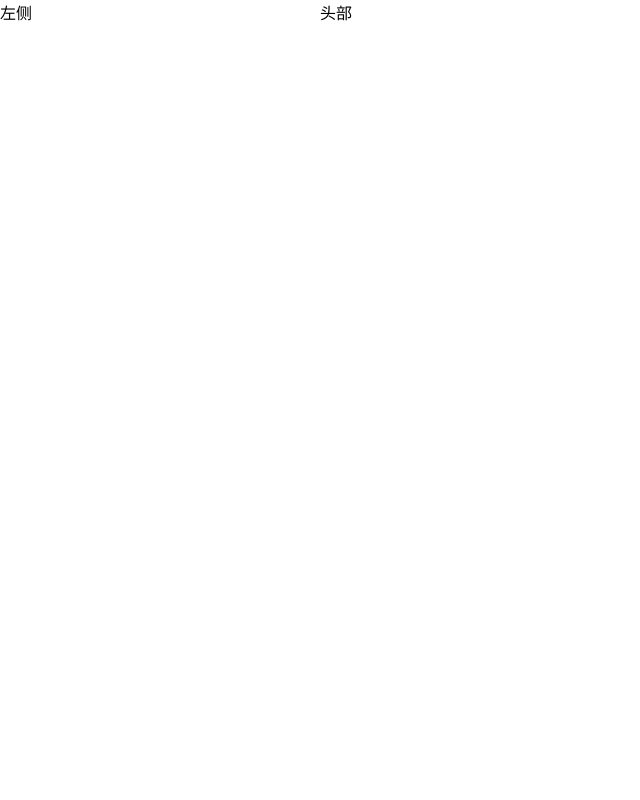
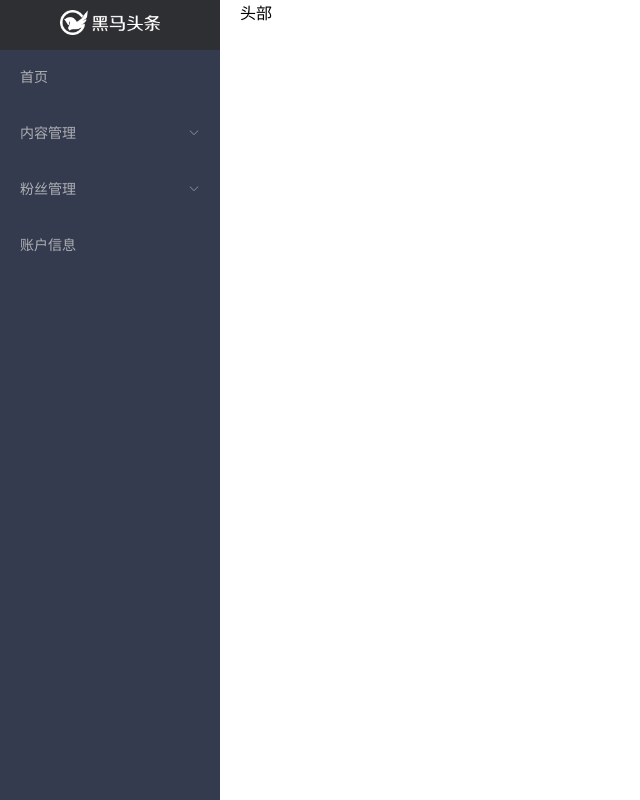
Before and after one commit to gpf131012/88heimatt, a Vue app: page /#/home in a window 1280 px wide. Shown: the whole page, without its empty margins (0-640 px from the left). Built offline with nearby package versions, Linux system fonts and the light colour scheme.

Commit message:
左侧菜单完成

```diff
--- a/src/views/home/index.vue
+++ b/src/views/home/index.vue
@@ -1,6 +1,31 @@
 <template>
 <el-container>
-  <el-aside>左侧</el-aside>
+  <el-aside class="left" style="width:220px">
+    <div class="logo">
+      <img src="../../assets/img/logo_admin.png" alt="">
+    </div>
+    <el-menu style="width:221px" background-color="#353b4e" text-color="#adafb5" active-text-color="#ffd04b">
+      <!-- 一级菜单 -->
+      <el-menu-item>首页</el-menu-item>
+  <!-- 二级菜单 -->
+  <el-submenu>
+    <template slot="title">内容管理</template>
+    <el-menu-item>发布文章</el-menu-item>
+    <el-menu-item>内容列表</el-menu-item>
+    <el-menu-item>评论列表</el-menu-item>
+    <el-menu-item>素材管理</el-menu-item>
+  </el-submenu>
+  <el-submenu>
+    <template slot="title">粉丝管理</template>
+    <el-menu-item>图文数据</el-menu-item>
+    <el-menu-item>粉丝概况</el-menu-item>
+    <el-menu-item>粉丝画像</el-menu-item>
+    <el-menu-item>粉丝列表</el-menu-item>
+  </el-submenu>
+      <el-menu-item>账户信息</el-menu-item>
+
+    </el-menu>
+  </el-aside>
 
   <el-container>
     <el-header>
@@ -24,6 +49,20 @@ export default {
 }
 </script>
 
-<style>
+<style lang='less' scoped>
+.left{
+  width: 220px;
+  height: 100vh;
+  background-color: #353b4e ;
+  .logo{
+  padding: 10px 0;
+text-align: center;
+background-color: #2e2f32;
+height:50px;
+img{
+  width: 100px;
+}
+}
+}
 
 </style>
```
